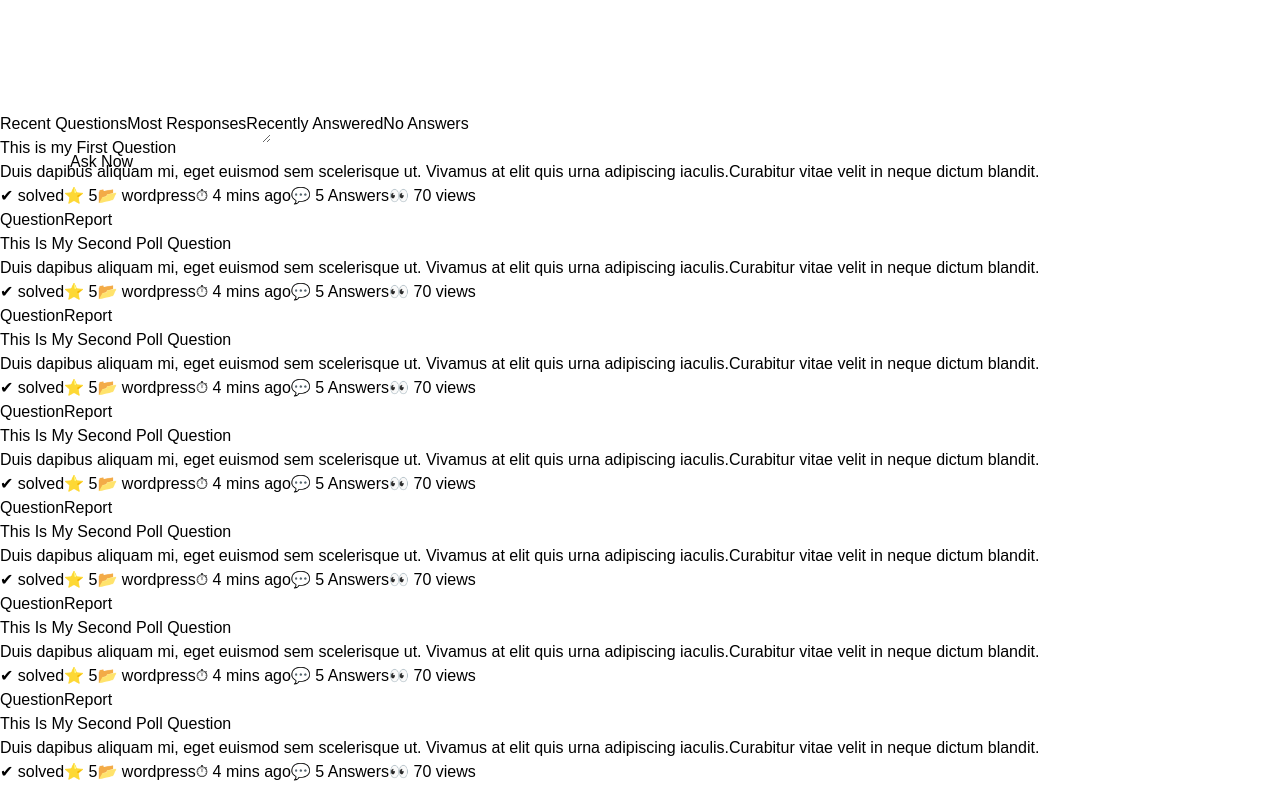
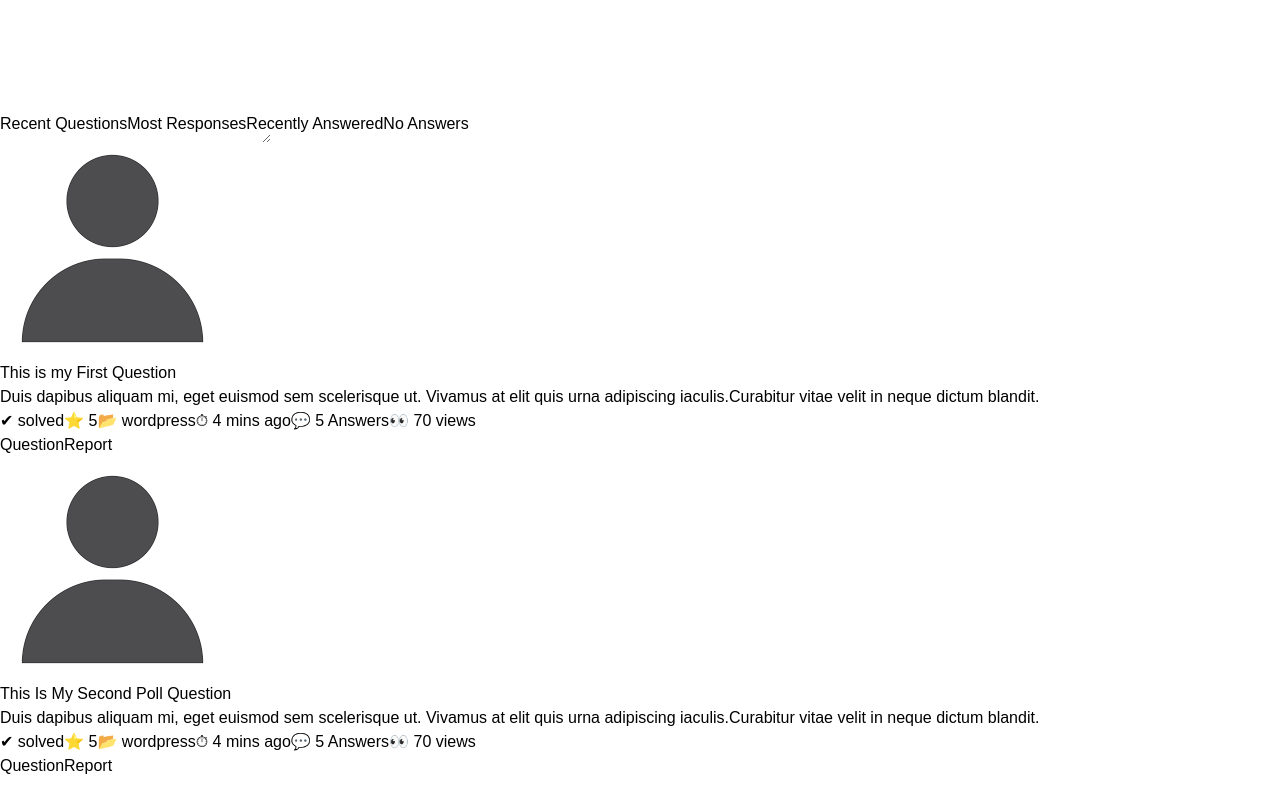
Before and after one commit to kumawatNikit/Ask-me-bro, a Next.js app: page / in a window 1280 px wide. Shown: the part 680-1467 px from the top of the page. Built offline with nearby package versions, Linux system fonts and the light colour scheme.

Commit message:
user imaages

```diff
--- a/src/app/component/QuestionCard.jsx
+++ b/src/app/component/QuestionCard.jsx
@@ -5,7 +5,9 @@ const QuestionCard = ({ title, description,date }) => {
     <div className="bg-white text-black shadow-md rounded-lg p-4 mb-4 border border-gray-300">
       <div className="flex flex-col sm:flex-row items-start">
 
-        <div className="w-12 h-12 bg-gray-200 rounded-full mb-4 sm:mb-0 sm:mr-4"></div>
+        <div className="w-12 h-12 bg-gray-200 rounded-full mb-4 sm:mb-0 sm:mr-4">
+          <img src='/user.png'></img>
+        </div>
 
         <div className="flex-1">
           {/* Question title */}
--- a/src/app/component/RightSideLayout.jsx
+++ b/src/app/component/RightSideLayout.jsx
@@ -96,21 +96,21 @@ const RightSideLayout = () => {
         </h3>
         <ul className="space-y-2">
           <li className="flex items-center">
-            <div className="w-8 h-8 bg-gray-300 rounded-full"></div>
+            <div className="w-8 h-8 bg-gray-300 rounded-full"> <img src='/user.png'></img></div>
             <span className="ml-2">
               Admin <br /> 12 Points
             </span>
           </li>
           <li className="flex items-center">
-            <div className="w-8 h-8 bg-gray-300 rounded-full"></div>
+            <div className="w-8 h-8 bg-gray-300 rounded-full"> <img src='/user.png'></img></div>
             <span className="ml-2">
               vibgy <br /> 10 Points
             </span>
           </li>
           <li className="flex items-center">
-            <div className="w-8 h-8 bg-gray-300 rounded-full"></div>
+            <div className="w-8 h-8 bg-gray-300 rounded-full"> <img src='/user.png'></img></div>
             <span className="ml-2">
-              ahmed <br /> 5 Points
+              Ram <br /> 5 Points
             </span>
           </li>
         </ul>
```
Also changed, not shown: public/user.png (added).
